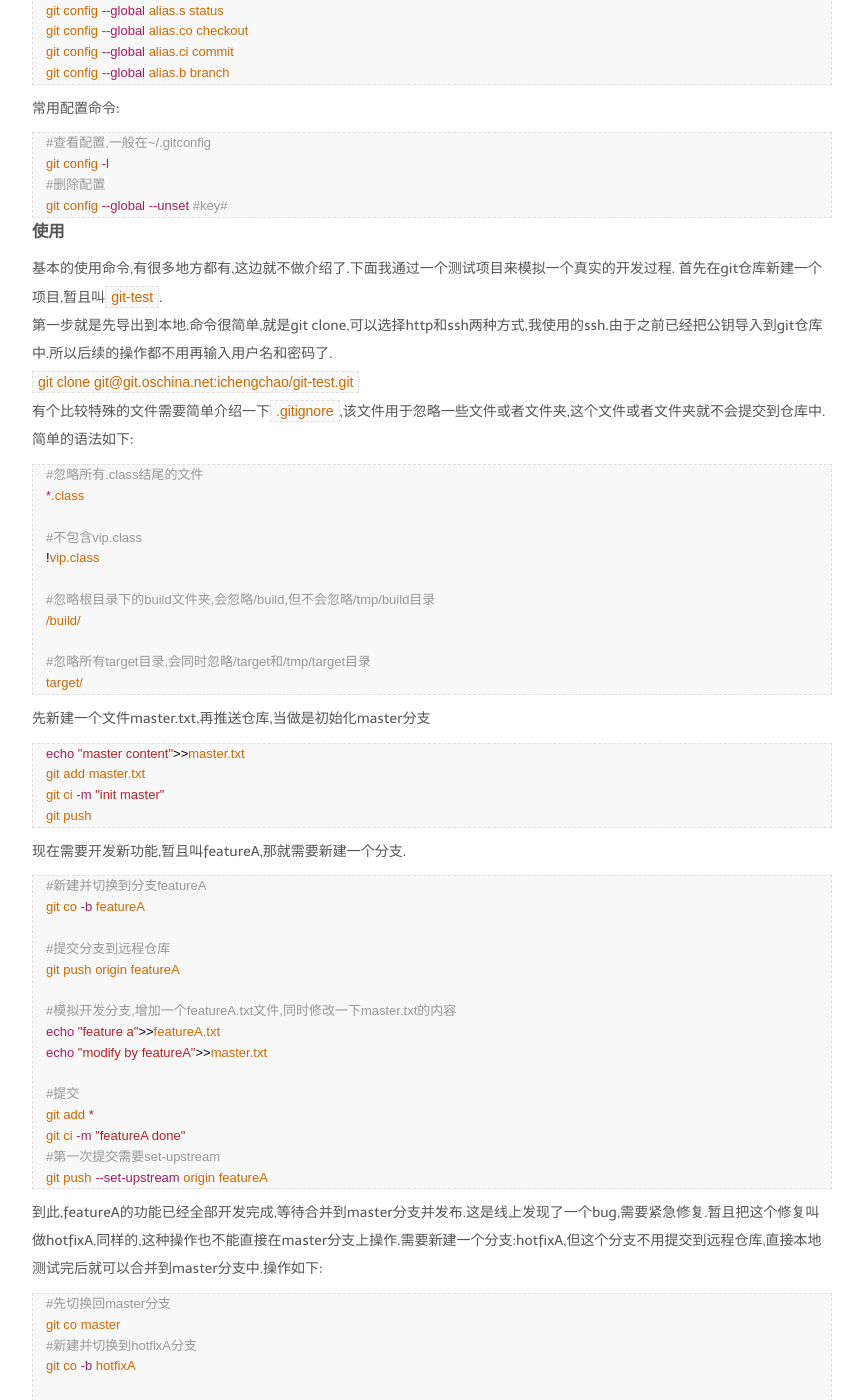
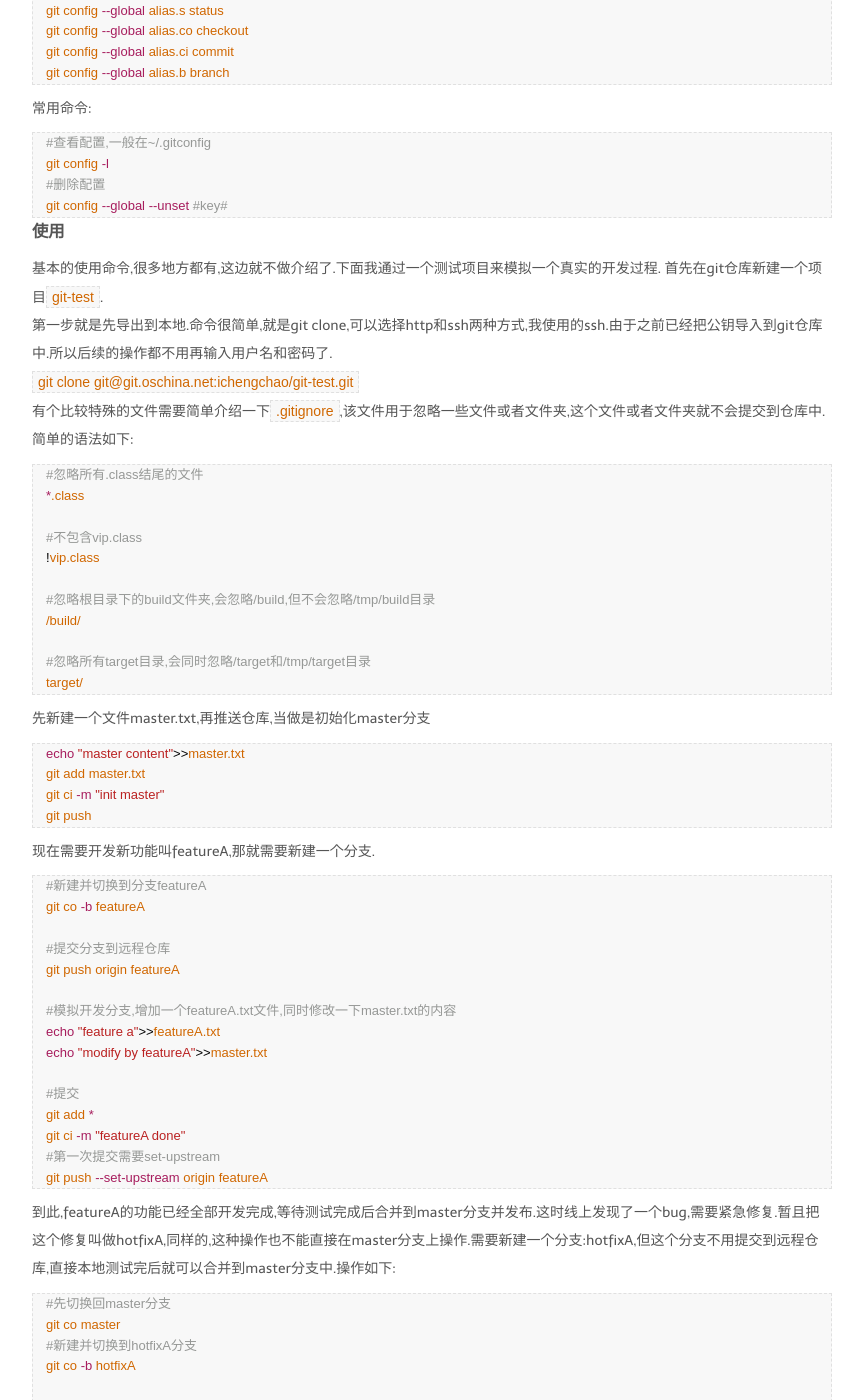
Before and after one commit to ichengchao/ichengchao.github.io, a Jekyll site: the page built from _posts/2015-11-07-lenrning-git.markdown, in a window 1280 px wide and 1400 px high, scrolled down 821 px. Shown: the whole window, without its empty margins (208-1071 px from the left). Built offline with Jekyll 4.4.1, drawn with Linux system fonts in a browser that asks for light colours; Markdown is read by kramdown in place of the engine named in the settings; some of the changed text lies outside the part shown.

Commit message:
fix post spell bug

````diff
--- a/_posts/2015-11-07-lenrning-git.markdown
+++ b/_posts/2015-11-07-lenrning-git.markdown
@@ -30,7 +30,7 @@ git config --global alias.ci commit
 git config --global alias.b branch
 ```
 
-常用配置命令:
+常用命令:
 
 ```sh
 #查看配置,一般在~/.gitconfig
@@ -40,8 +40,8 @@ git config --global --unset #key#
 ```
 
 ###使用
-基本的使用命令,有很多地方都有,这边就不做介绍了.下面我通过一个测试项目来模拟一个真实的开发过程.
-首先在git仓库新建一个项目,暂且叫`git-test`.
+基本的使用命令,很多地方都有,这边就不做介绍了.下面我通过一个测试项目来模拟一个真实的开发过程.
+首先在git仓库新建一个项目`git-test`.
 第一步就是先导出到本地.命令很简单,就是git clone,可以选择http和ssh两种方式,我使用的ssh.由于之前已经把公钥导入到git仓库中.所以后续的操作都不用再输入用户名和密码了.
 `git clone git@git.oschina.net:ichengchao/git-test.git`
 有个比较特殊的文件需要简单介绍一下`.gitignore`,该文件用于忽略一些文件或者文件夹,这个文件或者文件夹就不会提交到仓库中.简单的语法如下:
@@ -67,7 +67,7 @@ git add master.txt
 git ci -m "init master"
 git push
 ```
-现在需要开发新功能,暂且叫featureA,那就需要新建一个分支.
+现在需要开发新功能叫featureA,那就需要新建一个分支.
 
 ```sh
 #新建并切换到分支featureA
@@ -86,7 +86,7 @@ git ci -m "featureA done"
 #第一次提交需要set-upstream
 git push --set-upstream origin featureA
 ```
-到此,featureA的功能已经全部开发完成,等待合并到master分支并发布.这是线上发现了一个bug,需要紧急修复.暂且把这个修复叫做hotfixA,同样的,这种操作也不能直接在master分支上操作.需要新建一个分支:hotfixA,但这个分支不用提交到远程仓库,直接本地测试完后就可以合并到master分支中.操作如下:
+到此,featureA的功能已经全部开发完成,等待测试完成后合并到master分支并发布.这时线上发现了一个bug,需要紧急修复.暂且把这个修复叫做hotfixA,同样的,这种操作也不能直接在master分支上操作.需要新建一个分支:hotfixA,但这个分支不用提交到远程仓库,直接本地测试完后就可以合并到master分支中.操作如下:
 
 ```sh
 #先切换回master分支
````
Also changed, not shown: other parts of _posts/2015-11-07-lenrning-git.markdown (+1 -1 lines).
